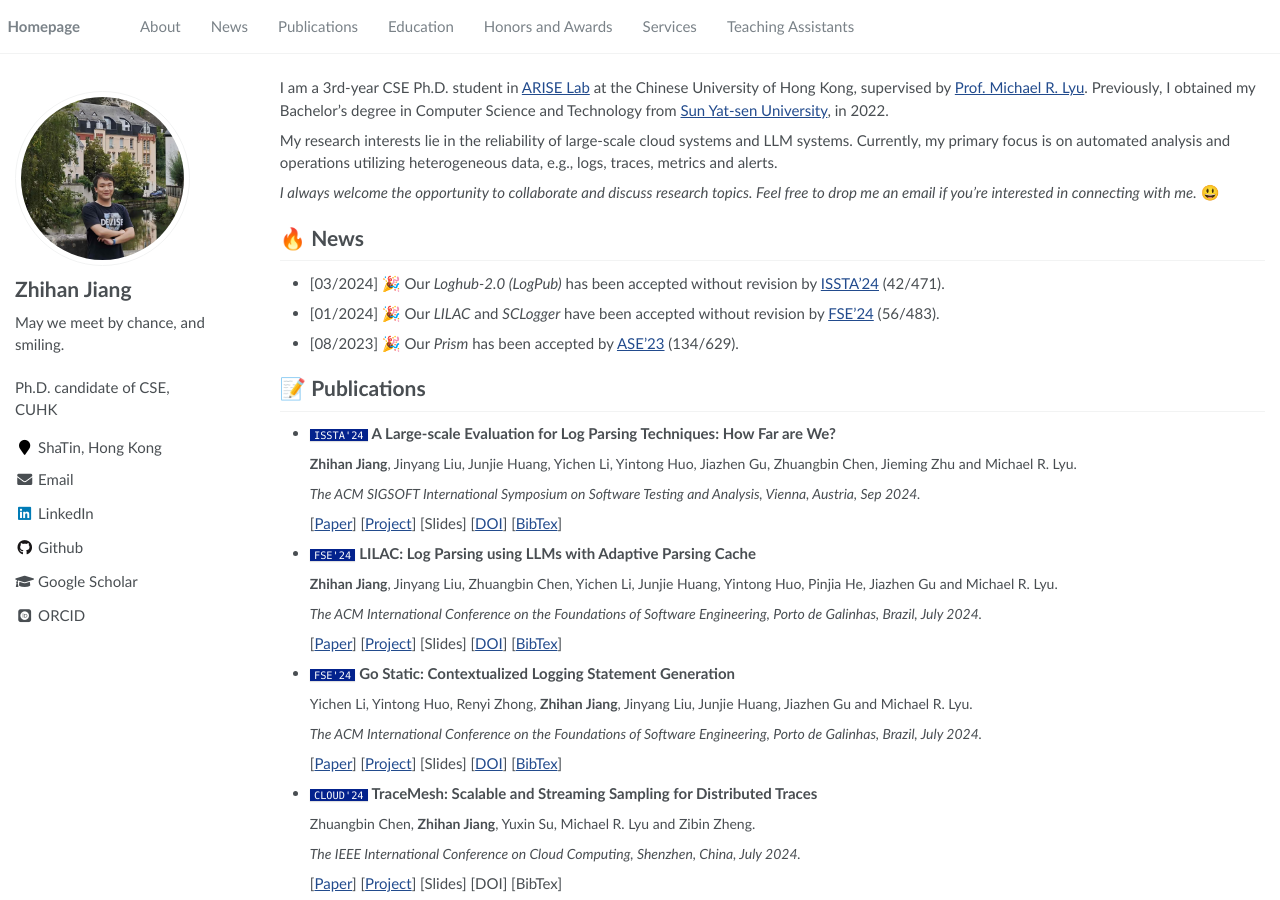
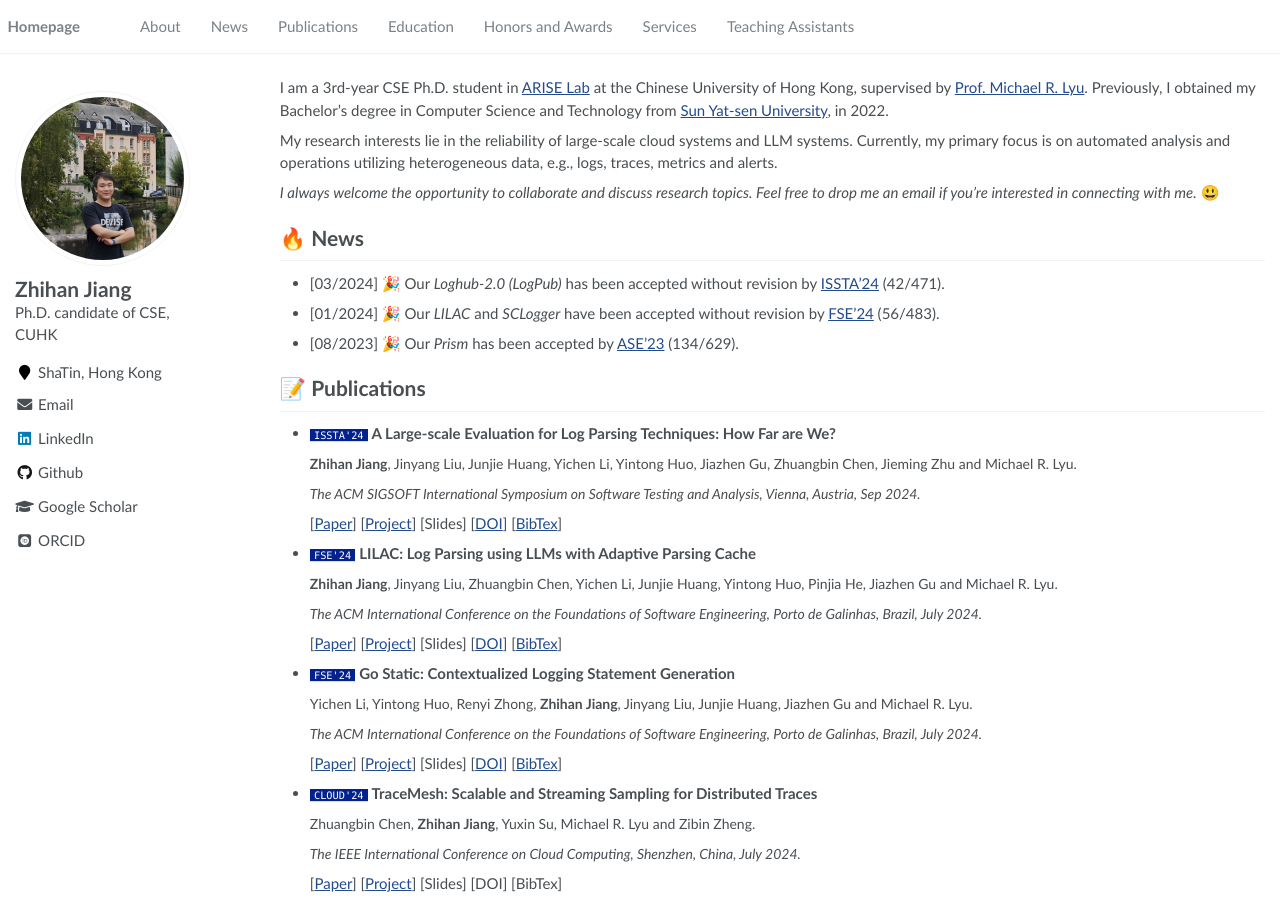
Before and after one commit to zhjiang22/zhjiang22.github.io, a Jekyll site: the page built from _pages/about.md, in a window 1280 px wide and 900 px high. Built offline with Jekyll 4.4.1, drawn with Linux system fonts in a browser that asks for light colours; some web fonts are replaced; a script that is not in the unit is left out.

Commit message:
Update _config.yml

```diff
--- a/_config.yml
+++ b/_config.yml
@@ -23,7 +23,7 @@ baidu_site_verification  :  # get baidu_site_verification from https://ziyuan.ba
 author:
   name             : "Zhihan Jiang"
   avatar           : "images/android-chrome-512x512.png"
-  bio              : "May we meet by chance, and smiling."
+  # bio              : ""
   location         : "ShaTin, Hong Kong"
   employer         :
   pubmed           :
```
